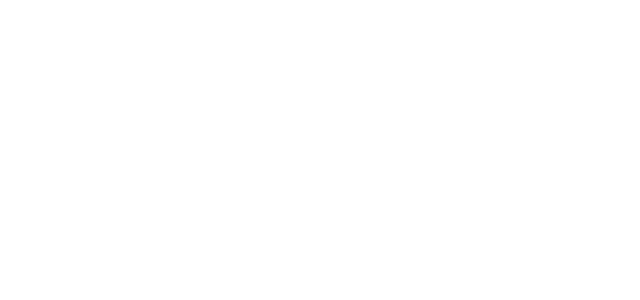
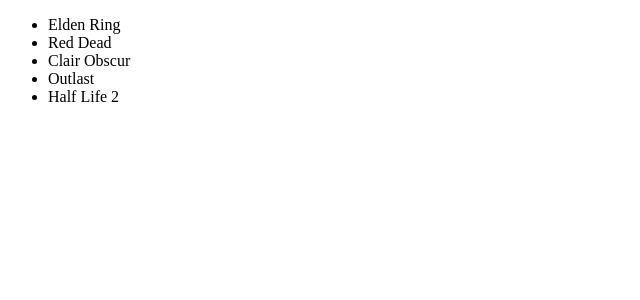
Before and after one commit to RemanthManyam/Upgrade, a React (Vite) app in the folder props-conditional-and-list-rendering/: page / in a window 1280 px wide. Shown: the top 300 px of the page, without its empty margins (0-640 px from the left). Built offline with nearby package versions, Linux system fonts and the light colour scheme.

Commit message:
Basic List Rendering program

```diff
--- a/props-conditional-and-list-rendering/src/ListRendering.jsx
+++ b/props-conditional-and-list-rendering/src/ListRendering.jsx
@@ -2,7 +2,12 @@
 
 function ListRendering(){
 
-    return(<></>);
+    const games = ["Elden Ring", "Red Dead", "Clair Obscur", "Outlast", "Half Life 2"]
+
+    // games.sort();
+
+    const listItems = games.map((ele) => <li>{ele}</li>);
+    return(<ul>{listItems}</ul>);
 }
 
 export default ListRendering;
```
